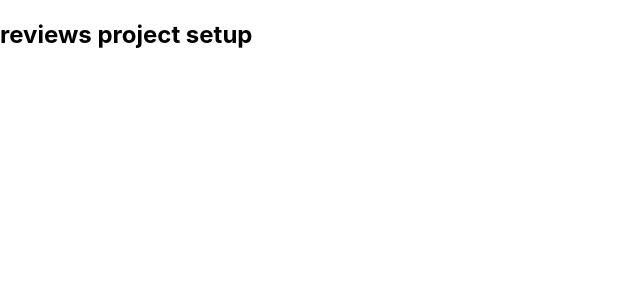
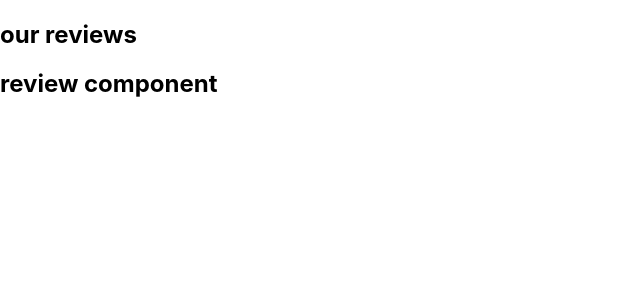
Before and after one commit to amriikk/reviews-react, a React (Create React App) app: page / in a window 1280 px wide. Shown: the top 300 px of the page, without its empty margins (0-640 px from the left). Built offline with nearby package versions, Linux system fonts and the light colour scheme.

Commit message:
update app.js

```diff
--- a/src/App.js
+++ b/src/App.js
@@ -3,8 +3,16 @@
 
 function App() {
   return (
-    <h2>reviews project setup</h2>
+    <main>
+      <section>
+        <div className='title'>
+          <h2>our reviews</h2>
+          <div className='underline'></div>
+        </div>
+        <Review />
+      </section>
+    </main>
   );
-}
+};
 
 export default App;
```
